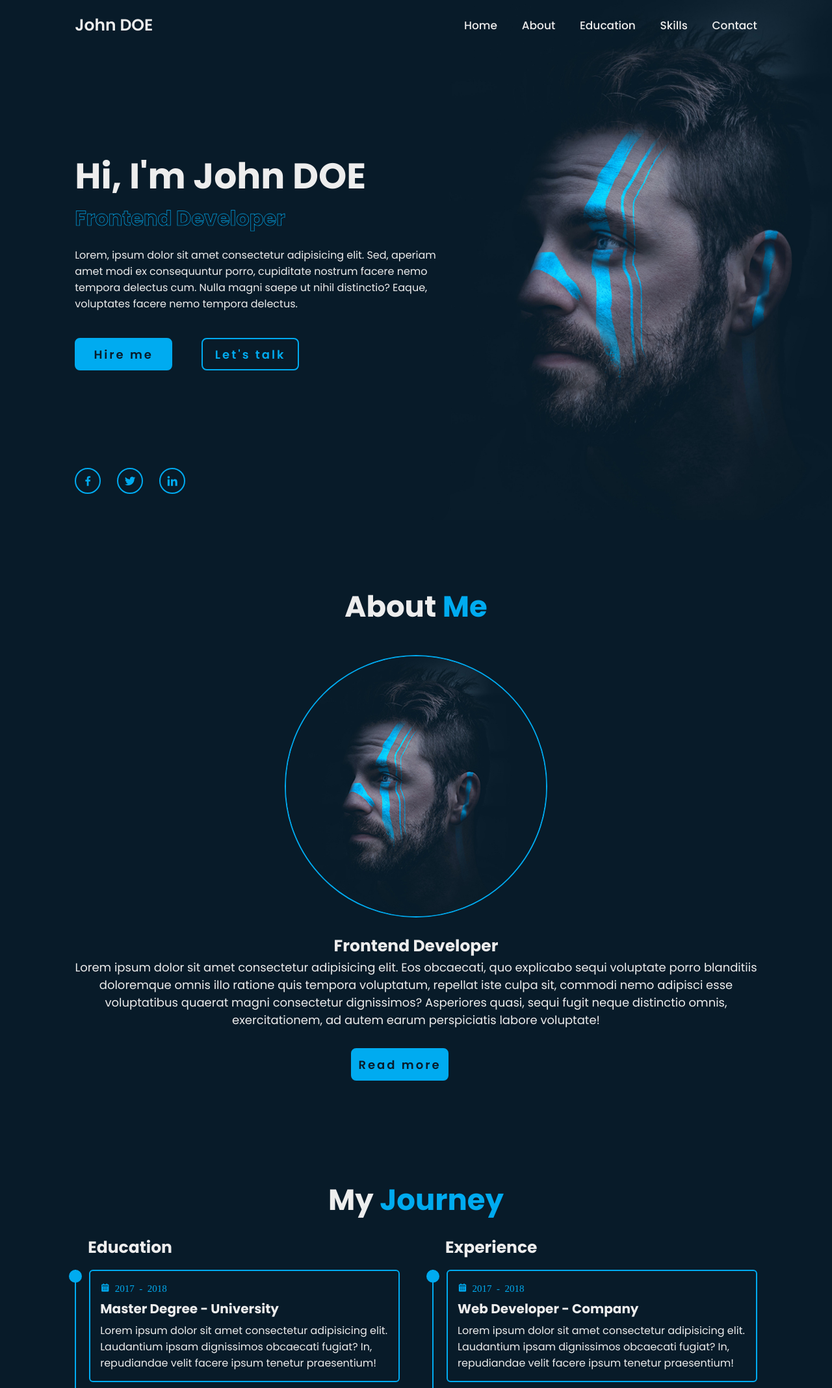
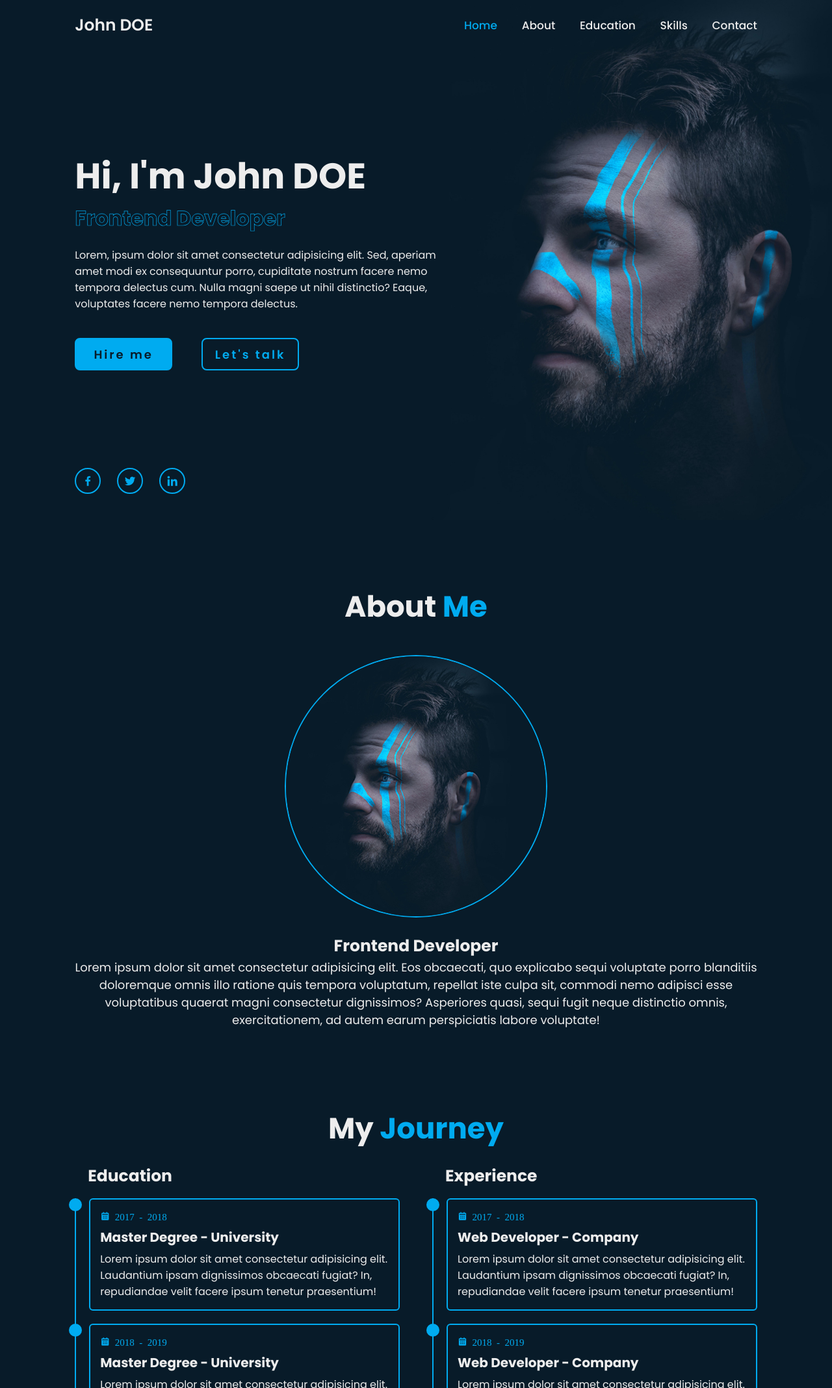
Before and after one commit to MIhnatco/Portfolio3, a plain HTML site: page index.html in a window 1280 px wide. Shown: the top 2136 px of the page at 65% size. Drawn offline with nearby package versions, Linux system fonts and the light colour scheme.

Commit message:
Scrolling functionality for navigation
This reverts commit 3fe7da46cd75fa6faf8bff67a232e8841f137612.

```diff
--- a/css/styles.css
+++ b/css/styles.css
@@ -31,10 +31,6 @@
     color: var(--primary-text-color);
 }
 
-.active {
-    color: var(--primary-color);
-}
-
 /* header */
 
 header {
@@ -43,16 +39,11 @@
     left: 0;
     width: 100%;
     padding: 2rem 9%;
-
+    /*background-color: var(--header-bg-color);*/
     display: flex;
     justify-content: space-between;
     align-items: center;
     z-index: 100;
-    transition: 0.3s;
-}
-
-header.sticky {
-    background: var(--primary-bg-color);
 }
 
 
@@ -261,14 +252,7 @@
     border-radius: 50%;
     border: 2px solid var(--primary-color);
     margin: 2rem;
-
 }
-
-.center {
-    max-width: 200px;
-    margin: 3rem auto;
-}
-
 
 .about-content h2 {
     font-size: 2.5rem;
--- a/index.html
+++ b/index.html
@@ -73,10 +73,6 @@
 
            <h2>Frontend Developer</h2>
            <p>Lorem ipsum dolor sit amet consectetur adipisicing elit. Eos obcaecati, quo explicabo sequi voluptate porro blanditiis doloremque omnis illo ratione quis tempora voluptatum, repellat iste culpa sit, commodi nemo adipisci esse voluptatibus quaerat magni consectetur dignissimos? Asperiores quasi, sequi fugit neque distinctio omnis, exercitationem, ad autem earum perspiciatis labore voluptate!</p>
-
-           <div class="btn-box center">
-                 <a href="#" class="btn">Read more</a>
-           </div>
 
         </div>
 
--- a/js/script.js
+++ /dev/null
@@ -1,26 +0,0 @@
-//scroll sections
-
-let sections = document.querySelectorAll('section');
-let navLinks = document.querySelectorAll("header nav a")
-
-
-window.onscroll = () => {
-    sections.forEach(sec => {
-        let top = window.scrollY;
-        let offset = sec.offsetTop - 100;
-        let height = sec.offsetHeight;
-        let id = sec.getAttribute("id");
-
-        if(top >= offset && top < offset + height){
-            navLinks.forEach(links => {
-                links.classList.remove("active")
-                document.querySelector("header nav a[href*='+ id + ']").classList.add('active')
-            })
-        }
-    })
-
-    //sticky header
-    let header = document.querySelector("header")
-
-    header.classList.toggle("sticky", window.scrollY > 100)
-}
```
